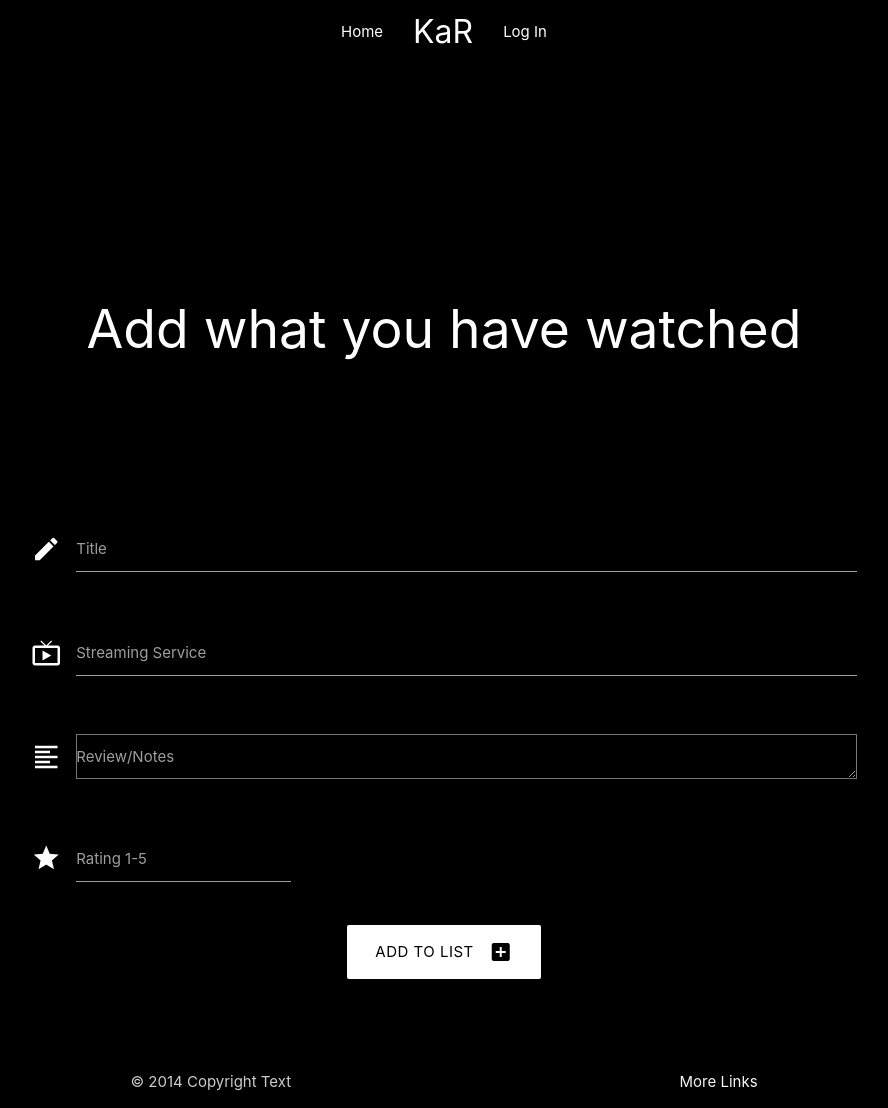
After one commit to Code-Institute-Submissions/Milestone-Project-Three-7, a Flask app: page /add_entry in a window 1280 px wide. The commit adds this page. Shown: the whole page, without its empty margins (196-1084 px from the left). Run offline with Flask 2, Linux system fonts and the light colour scheme; some libraries are stand-ins or nearby versions.

Commit message:
Created add_entry.html and got its form to push data to mongodb

```diff
--- a/app.py
+++ b/app.py
@@ -97,9 +97,21 @@ def my_list():
     return redirect(url_for('login'))
 
 
-@app.route('/add_task')
-def add_task():
-    return render_template('add_task.html')
+@app.route('/add_entry', methods=['GET', 'POST'])
+def add_entry():
+    if request.method == 'POST':
+        entry = {
+            'programme_name': request.form.get('programme_name'),
+            'streaming_service': request.form.get('streaming_service'),
+            'comment': request.form.get('comment'),
+            'rating': request.form.get('rating'),
+            'created_by': session['user']
+        }
+        mongo.db.entries.insert_one(entry)
+        flash('Task Successfully Added')
+        return redirect(url_for('my_list'))
+
+    return render_template('add_entry.html')
 
 
 if __name__ == '__main__':
--- /dev/null
+++ b/templates/add_entry.html
@@ -0,0 +1,60 @@
+{% extends 'base.html' %}
+{% block content %}
+
+    <section class="container">
+        <div class="my-section-1">
+            <h2 class="white-text">Add what you have watched</h2>
+        </div>
+
+        <div class="row card-panel black ">
+        <form class="col s12" method="POST" action="{{ url_for ('add_entry') }}">
+            <!-- Title input -->
+            <div class="row">
+                <div class="input-field col s12">
+                    <i class="material-icons prefix white-text">mode_edit</i>
+                    <input id="programme_name" name="programme_name" minlength="5" maxlength="50"
+                        type="text" class="validate white-text" required>
+                    <label for="programme_name">Title</label>
+                </div>
+            </div>
+            <!-- Streaming Service -->
+            <div class="row">
+                <div class="input-field col s12">
+                    <i class="material-icons prefix white-text">live_tv</i>
+                    <input id="streaming_service" name="streaming_service" minlength="1" maxlength="50"
+                        type="text" class="validate white-text" required>
+                    <label for="streaming_service">Streaming Service</label>
+                </div>
+            </div>
+            <!-- task description -->
+            <div class="row">
+                <div class="input-field col s12">
+                    <i class="material-icons prefix white-text">format_align_left</i>
+                    <textarea id="comment" name="comment" minlength="5"
+                        maxlength="50" class="validate white-text" required></textarea>
+                    <label for="comment">Review/Notes</label>
+                </div>
+            </div>
+            <!-- Rating -->
+            <div class="row">
+                <div class="input-field col s4">
+                    <i class="material-icons prefix white-text">star</i>
+                    <input id="rating" name="rating" minlength="1" maxlength="1"
+                        type="text" pattern="^[1-5]{1}$" class="validate white-text" required>
+                    <label for="rating">Rating 1-5</label>
+                </div>
+            </div>
+            <!-- submit button -->
+            <div class="row">
+                <div class="col s12 center-align">
+                    <button type="submit" class="btn-large white black-text">
+                        Add to List <i class="material-icons right">add_box</i>
+                    </button>
+                </div>
+            </div>
+        </form>
+    </div>
+
+    </section>
+
+{% endblock %}
--- a/templates/base.html
+++ b/templates/base.html
@@ -64,6 +64,7 @@
 
     <script src="https://code.jquery.com/jquery-3.5.1.min.js"></script>
     <script src="https://cdnjs.cloudflare.com/ajax/libs/materialize/1.0.0/js/materialize.min.js"></script>
+    <script src="/static/js/script.js"></script>
     {% block scripts %}
     {% endblock %}
 </body>
--- a/templates/my_list.html
+++ b/templates/my_list.html
@@ -6,7 +6,7 @@
             <h2 class="white-text center-align">{{ username }}'s List</h2>
         </div>
         <div class="center">
-            <a href="{{ url_for('add_task') }}" class="btn">Add to List</a>
+            <a href="{{ url_for('add_entry') }}" class="btn">Add to List</a>
         </div>
     </section>
 
@@ -22,8 +22,8 @@
                             <p>Rating: {{ entry.rating }}</p>
                             <p class="stars"><i class="material-icons">star</i><i class="material-icons">star</i><i class="material-icons">star</i>
                             </p>
-                            <button class="btn">Edit</button>
-                            <button class="btn red">Delete</button>
+                            <a class="btn">Edit</a>
+                            <a class="btn red">Delete</a>
                         </div>
                     </div>
                 </div>
```
Also changed, not shown: templates/add_task.html (deleted, +0 -10 lines).
